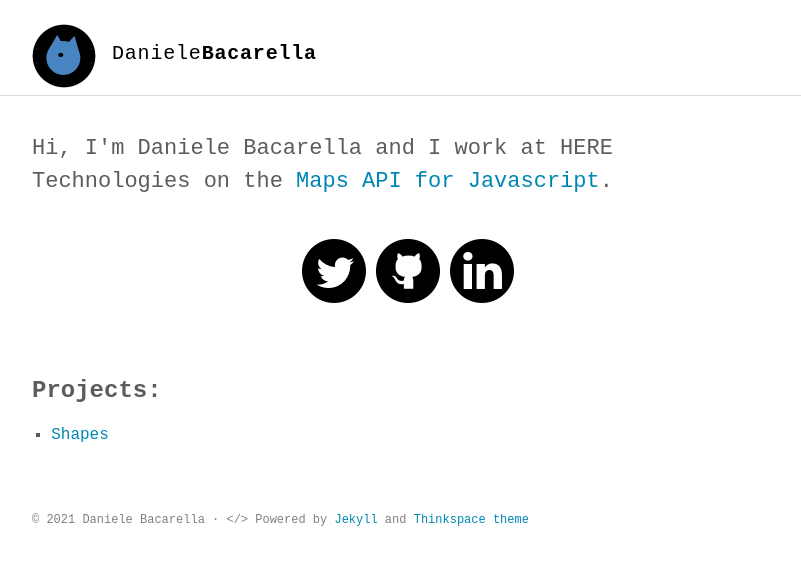
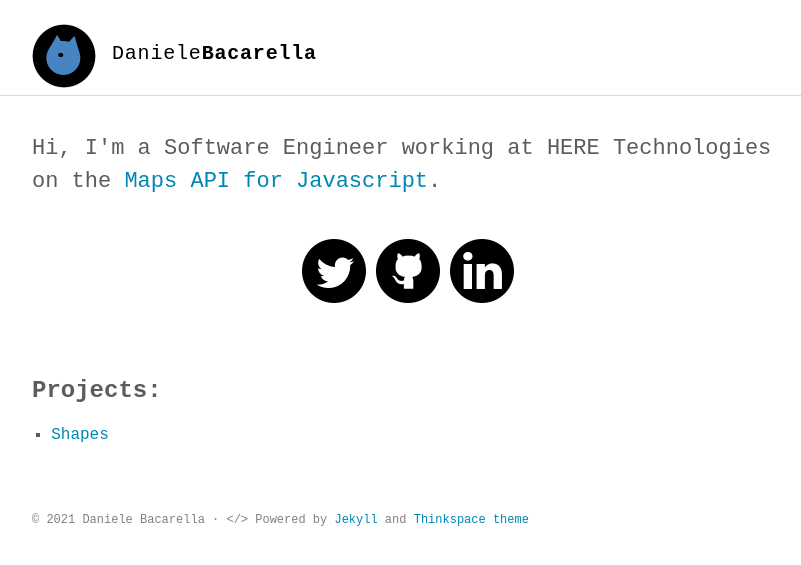
Before and after one commit to dbacarel/dbacarel.github.io, a Jekyll site: the page built from index.html, in a window 1280 px wide. Shown: the top 565 px of the page, without its empty margins (232-1033 px from the left). Built offline with Jekyll 4.4.1, drawn with Linux system fonts in a browser that asks for light colours; some web fonts are replaced.

Commit message:
changed intro text

```diff
--- a/_includes/intro.html
+++ b/_includes/intro.html
@@ -1,5 +1,5 @@
 <section class="intro">
   <div class="container">
-    <p class="lead">Hi, I'm Daniele Bacarella and I work at HERE Technologies on the <a href="https://developer.here.com/develop/javascript-api">Maps API for Javascript</a>.</p>
+    <p class="lead">Hi, I'm a Software Engineer working at HERE Technologies on the <a href="https://developer.here.com/develop/javascript-api">Maps API for Javascript</a>.</p>
   </div>
 </section>
```
